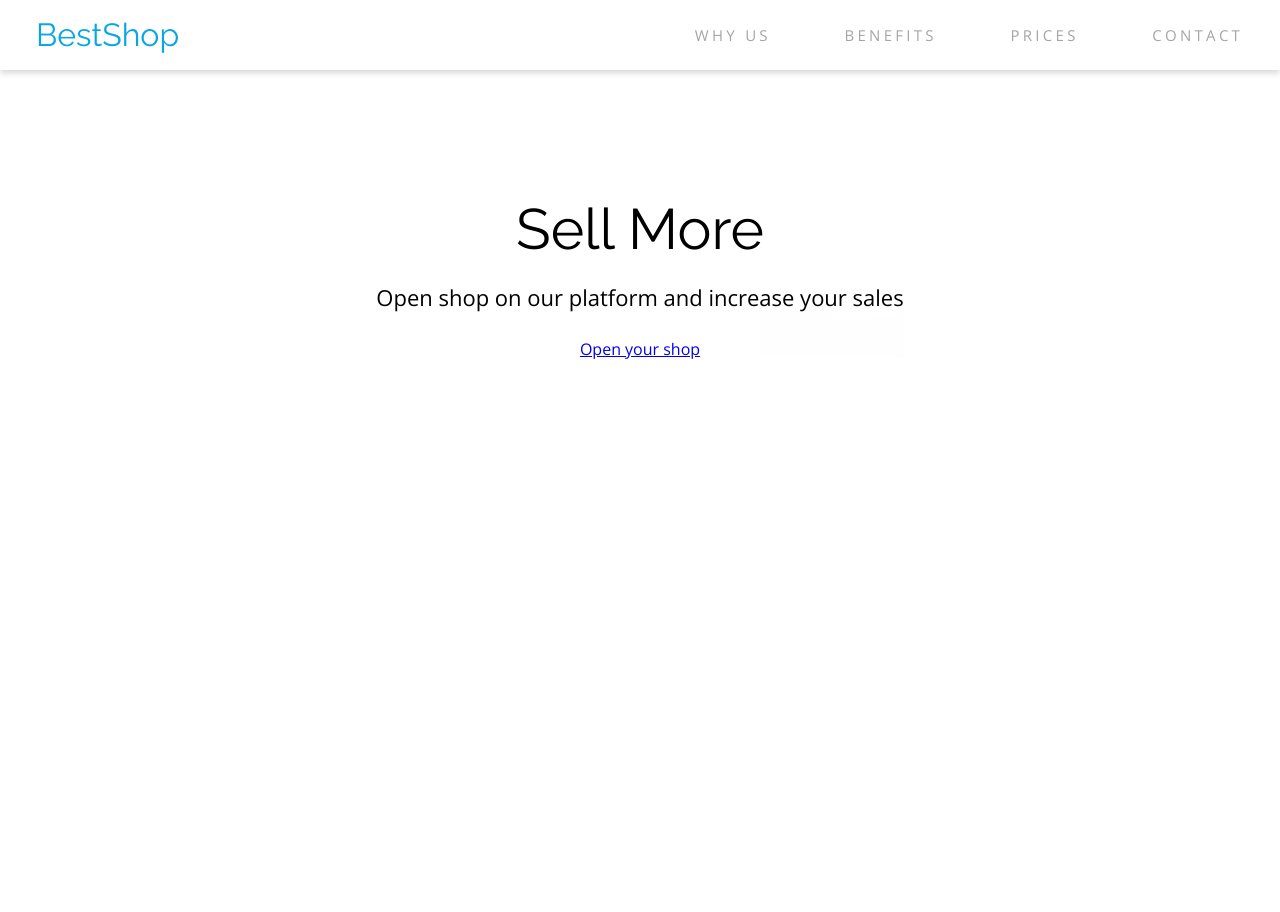
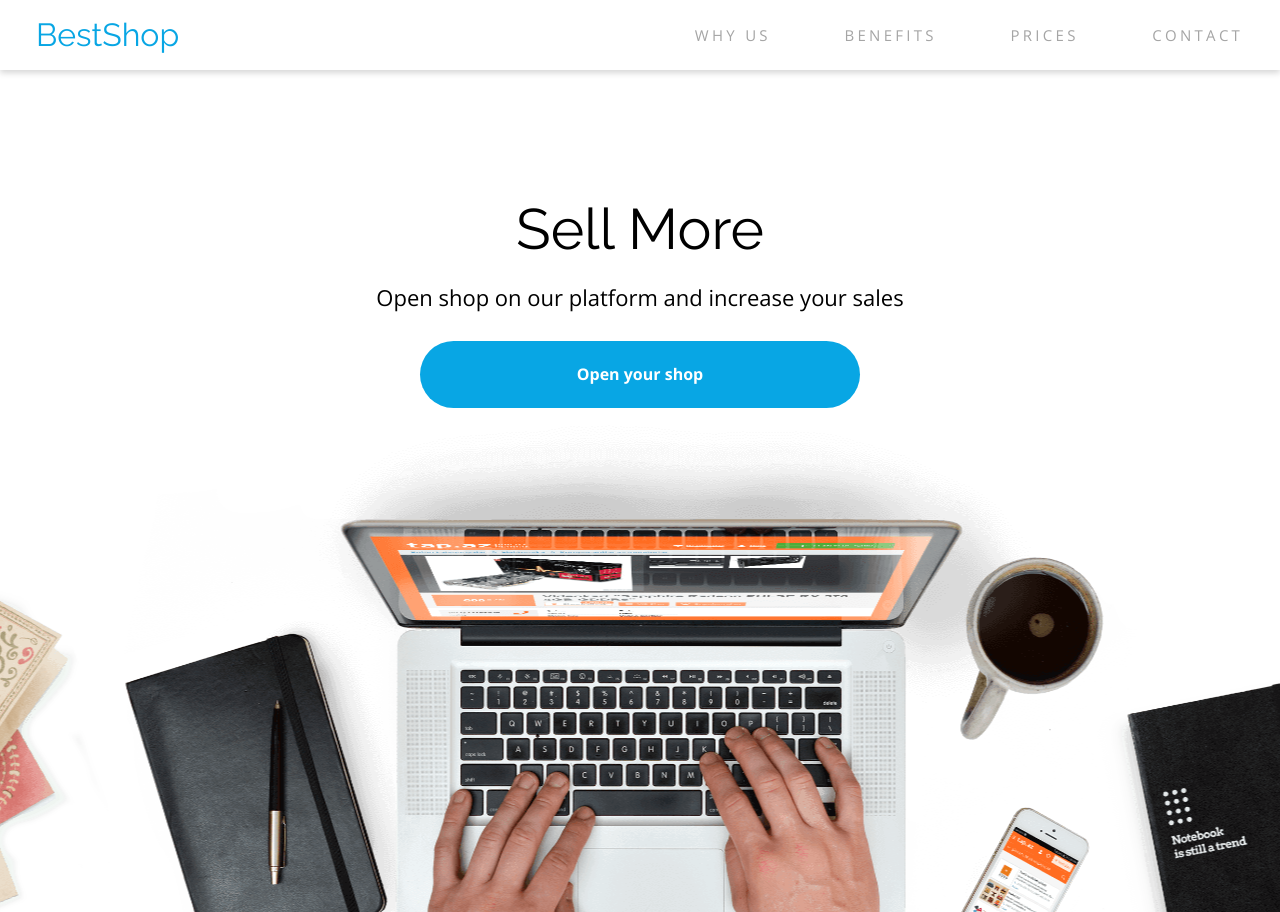
Before and after one commit to LukaszGost/BestShop, a plain HTML site: page index.html in a window 1280 px wide. Before the commit the page ends 800 px from the top, so only its background shows below. Drawn offline with nearby package versions, Linux system fonts and the light colour scheme.

Commit message:
Files added

```diff
--- a/css/style.css
+++ b/css/style.css
@@ -75,11 +75,15 @@ body {
 
 .section_opening {
     display: flex;
+    height: 712px;
+    width: 1352px;
     flex-direction: column;
-    justify-content: center;
+    justify-content: left;
     align-items: center;
     margin-top: 130px;
     background: url("../images/Background.png");
+    background-position: bottom;
+    background-repeat: no-repeat;
     color: var(--main-font-color);
 }
 
@@ -97,6 +101,16 @@ body {
 }
 
 .cta {
+    display: flex;
+    justify-content: center;
+    align-items: center;
     width: 440px;
-
+    height: 67px;
+    background-color: var(--secondary-color);
+    border-radius: 50px;
+    text-decoration: none;
+    font-size: 16px;
+    font-family: 'Open Sans', sans-serif;
+    color: var(--main_color);
+    font-weight: bold;
 }
```
